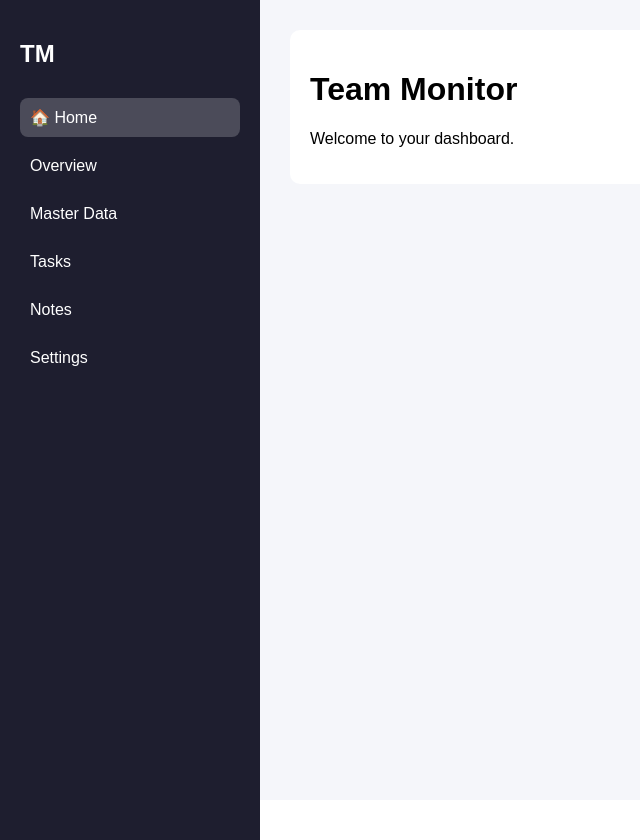
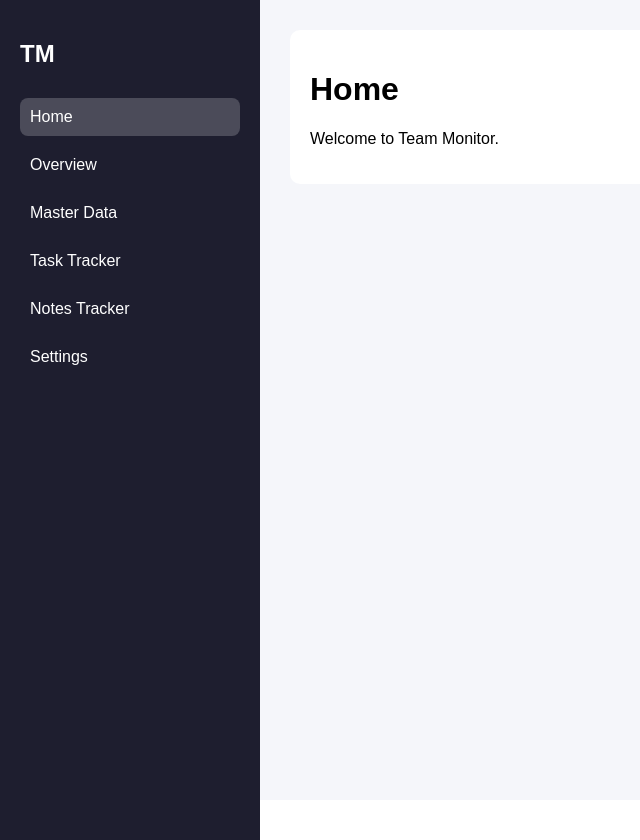
Before and after one commit to StanislavBakon/team-monitor, a plain HTML site: page index.html in a window 1280 px wide. Shown: the whole page, without its empty margins (0-640 px from the left). Drawn offline with Linux system fonts and the light colour scheme.

Commit message:
Update index.html

```diff
--- a/index.html
+++ b/index.html
@@ -8,22 +8,22 @@
 <body class="app">
 
   <!-- SIDEBAR -->
-  <div class="sidebar glass">
+  <div class="sidebar">
     <h2 class="logo">TM</h2>
 
-    <a href="index.html" class="nav-item active">🏠 Home</a>
+    <a href="index.html" class="nav-item active">Home</a>
     <a href="overview.html" class="nav-item">Overview</a>
     <a href="master.html" class="nav-item">Master Data</a>
-    <a href="tasks.html" class="nav-item">Tasks</a>
-    <a href="notes.html" class="nav-item">Notes</a>
+    <a href="tasks.html" class="nav-item">Task Tracker</a>
+    <a href="notes.html" class="nav-item">Notes Tracker</a>
     <a href="settings.html" class="nav-item">Settings</a>
   </div>
 
   <!-- CONTENT -->
   <div class="content">
-    <div class="panel glass">
-      <h1>Team Monitor</h1>
-      <p>Welcome to your dashboard.</p>
+    <div class="panel">
+      <h1>Home</h1>
+      <p>Welcome to Team Monitor.</p>
     </div>
   </div>
 
```
